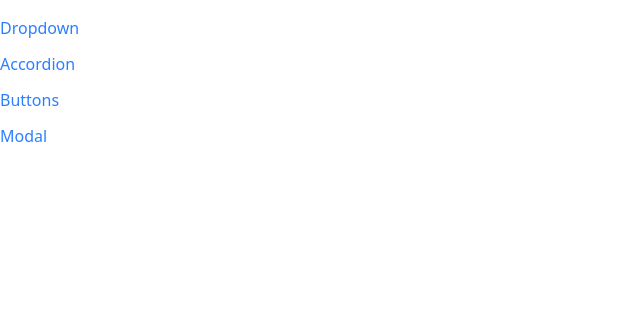
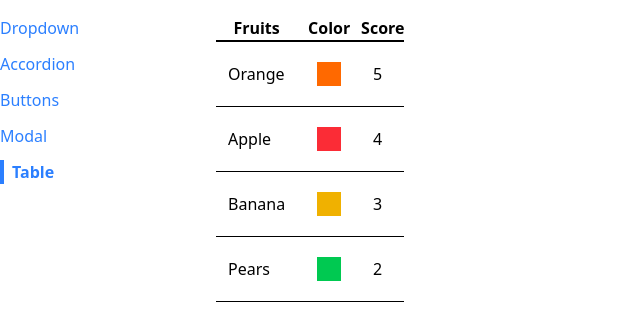
Before and after one commit to C4chaitanya/buttons-using-tailwind, a React (Vite) app: page /table in a window 1280 px wide. Shown: the top 320 px of the page, without its empty margins (0-640 px from the left). Built offline with nearby package versions, Linux system fonts and the light colour scheme.

Commit message:
Created a Table Component with literal values

```diff
--- a/src/components/RouteLinks.js
+++ b/src/components/RouteLinks.js
@@ -2,6 +2,7 @@
 import DropdownPage from "../pages/DropdownPage";
 import ButtonPage from "../pages/ButtonPage";
 import ModalPage from "../pages/ModalPage";
+import TablePage from "../pages/TablePage";
 import Route from "../components/Route";
 
 export default function RouteLinks() {
@@ -22,6 +23,10 @@
       <Route path="/modal">
         <ModalPage />
       </Route>
+
+      <Route path="/table">
+        <TablePage />
+      </Route>
     </div>
   );
 }
--- a/src/components/Sidebar.js
+++ b/src/components/Sidebar.js
@@ -17,6 +17,10 @@
     {
       label: "Modal",
       path: "/modal",
+    },
+    {
+      label: "Table",
+      path: "/table",
     },
   ];
 
--- /dev/null
+++ b/src/components/Table.js
@@ -0,0 +1,26 @@
+export default function Table({ tableData }) {
+  const renderedItems = tableData.map((item) => {
+    return (
+      <tr className="border-b" key={item.score}>
+        <td className="p-3">{item.name}</td>
+        <td className="p-3">
+          <div className={`p-3 m-2 ${item.color}`}></div>
+        </td>
+        <td className="p-3">{item.score}</td>
+      </tr>
+    );
+  });
+
+  return (
+    <table className="table-auto border-spacing-2">
+      <thead>
+        <tr className="border-b-2">
+          <th>Fruits</th>
+          <th>Color</th>
+          <th>Score</th>
+        </tr>
+      </thead>
+      <tbody>{renderedItems}</tbody>
+    </table>
+  );
+}
--- /dev/null
+++ b/src/pages/TablePage.js
@@ -0,0 +1,28 @@
+import Table from "../components/Table";
+
+export default function TablePage() {
+  const data = [
+    {
+      name: "Orange",
+      color: "bg-orange-500",
+      score: 5,
+    },
+    {
+      name: "Apple",
+      color: "bg-red-500",
+      score: 4,
+    },
+    {
+      name: "Banana",
+      color: "bg-yellow-500",
+      score: 3,
+    },
+    {
+      name: "Pears",
+      color: "bg-green-500",
+      score: 2,
+    },
+  ];
+
+  return <Table tableData={data}></Table>;
+}
```
